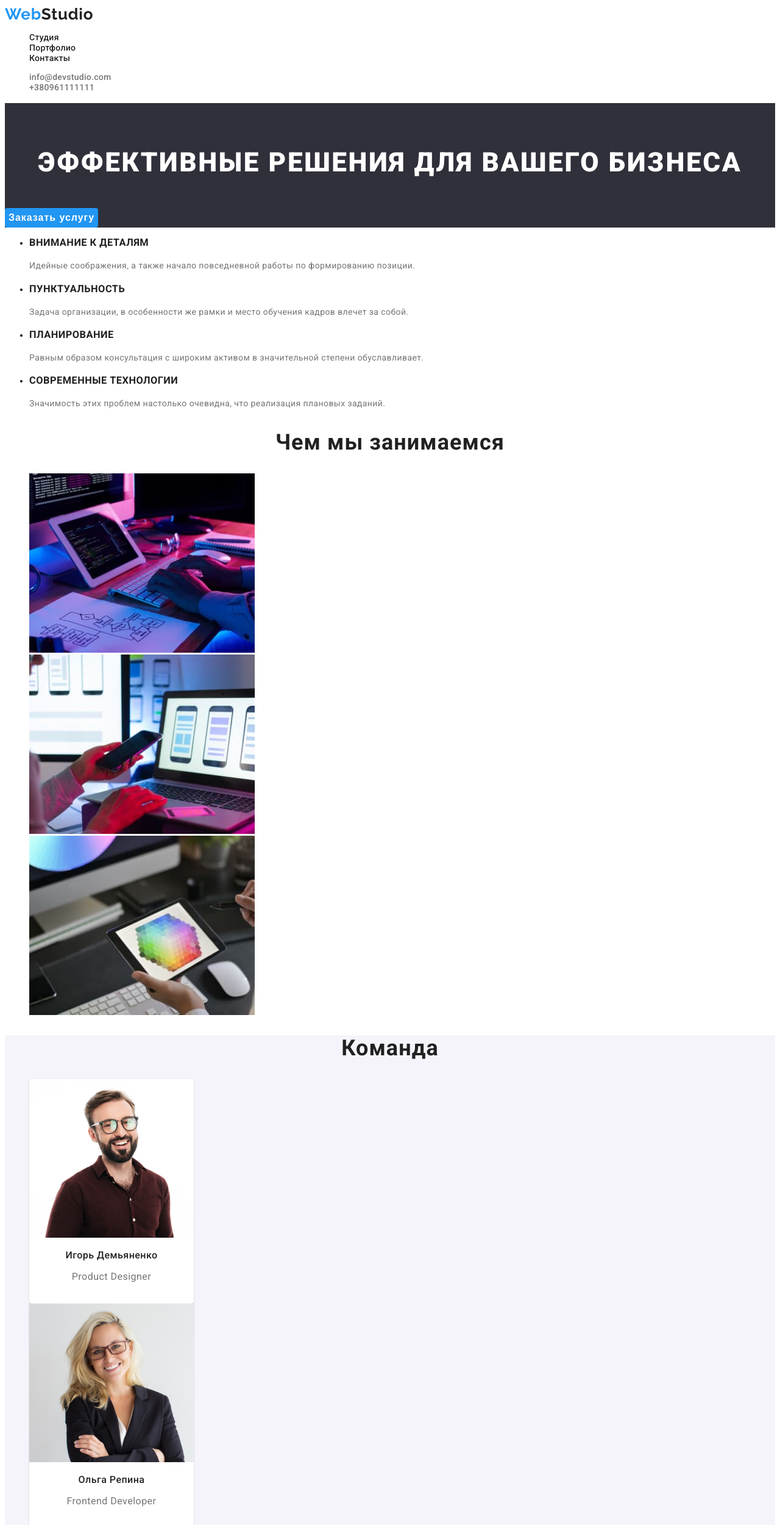
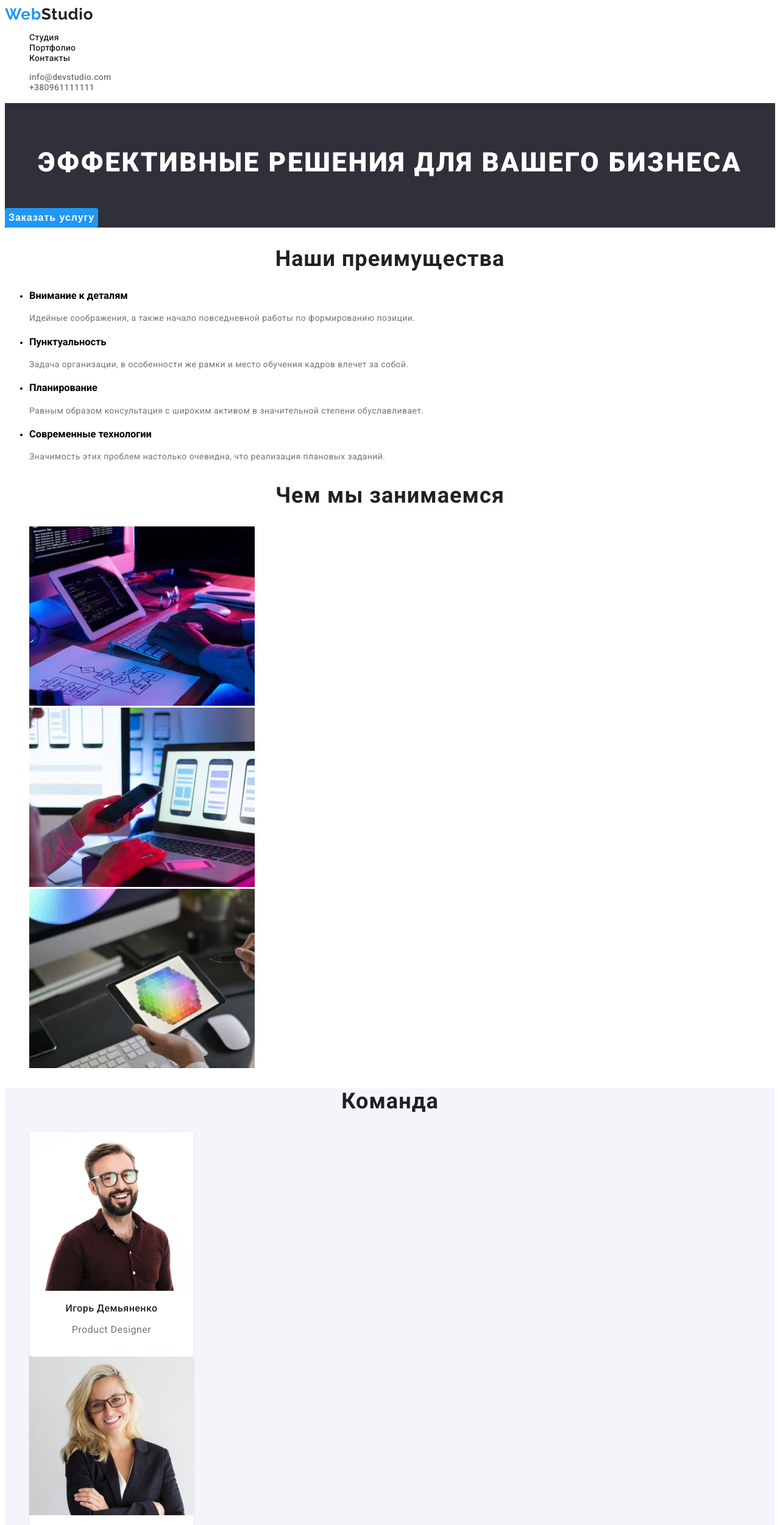
Before and after one commit to ryzovoleg/goit-markup-hw-002, a plain HTML site: page index.html in a window 1280 px wide. Shown: the top 2500 px of the page at 61% size. Drawn offline with Linux system fonts and the light colour scheme.

Commit message:
исправил ошибки

```diff
--- a/index.html
+++ b/index.html
@@ -53,29 +53,29 @@
 
       <!--OUR ADVANTAGES-->
       <section class="section">
-        <h2 class="section-title visualli-hidden">Наши преимущества</h2>
+        <h2 class="section-title visually-hidden">Наши преимущества</h2>
         <!-- Текст был скрыт с помощью CSS-->
         <ul class="advantages-list">
           <li class="advantages-item">
-            <h3 class="advatages-title">Внимание к деталям</h3>
+            <h3 class="advantages-title">Внимание к деталям</h3>
             <p class="advantages-text">
               Идейные соображения, а также начало повседневной работы по формированию позиции.
             </p>
           </li>
           <li class="advantages-item">
-            <h3 class="advatages-title">Пунктуальность</h3>
+            <h3 class="advantages-title">Пунктуальность</h3>
             <p class="advantages-text">
               Задача организации, в особенности же рамки и место обучения кадров влечет за собой.
             </p>
           </li>
           <li class="advantages-item">
-            <h3 class="advatages-title">Планирование</h3>
+            <h3 class="advantages-title">Планирование</h3>
             <p class="advantages-text">
               Равным образом консультация с широким активом в значительной степени обуславливает.
             </p>
           </li>
           <li class="advantages-item">
-            <h3 class="advatages-title">Современные технологии</h3>
+            <h3 class="advantages-title">Современные технологии</h3>
             <p class="advantages-text">
               Значимость этих проблем настолько очевидна, что реализация плановых заданий.
             </p>
@@ -122,22 +122,22 @@
           <li class="team-member">
             <div class="team-member-card">
               <img src="../images/main/team-2.jpg" alt="Ольга Репина" width="270" height="260" />
-              <h3 class="team-membert-name">Ольга Репина</h3>
-              <p class="team-membert-position" lang="en">Frontend Developer</p>
+              <h3 class="team-member-name">Ольга Репина</h3>
+              <p class="team-member-position" lang="en">Frontend Developer</p>
             </div>
           </li>
           <li class="team-member">
             <div class="team-member-card">
               <img src="../images/main/team-3.jpg" alt="Николай Тарасов" width="270" height="260" />
-              <h3 class="team-membert-name">Николай Тарасов</h3>
-              <p class="team-membert-position" lang="en">Marketing</p>
+              <h3 class="team-member-name">Николай Тарасов</h3>
+              <p class="team-member-position" lang="en">Marketing</p>
             </div>
           </li>
           <li class="team-member">
             <div class="team-member-card">
               <img src="../images/main/team-4.jpg" alt="Михаил Ермаков" width="270" height="260" />
-              <h3 class="team-membert-name">Михаил Ермаков</h3>
-              <p class="team-membert-position" lang="en">UI Designer</p>
+              <h3 class="team-member-name">Михаил Ермаков</h3>
+              <p class="team-member-position" lang="en">UI Designer</p>
             </div>
           </li>
         </ul>
```
